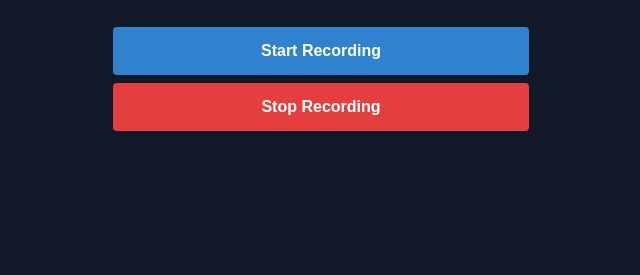
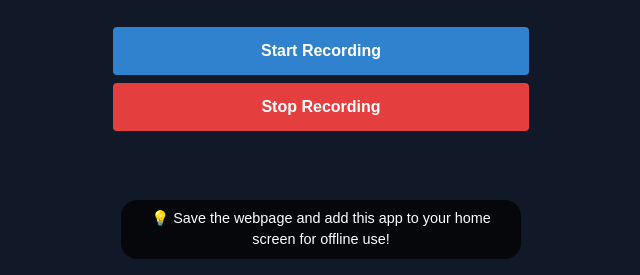
Before and after one commit to compzombie/EyeWitness, a FastAPI app: page / in a window 1280 px wide. Shown: the part 525-800 px from the top of the page, without its empty margins (319-959 px from the left). Run offline with FastAPI, Linux system fonts and the light colour scheme; some libraries are stand-ins or nearby versions.

Commit message:
install banner

```diff
--- a/static/css/style.css
+++ b/static/css/style.css
@@ -212,3 +212,21 @@ body {
 .btn-share:hover {
   background-color: #2f855a; /* Green-700 */
 }
+
+/* Simple install info banner */
+.install-info {
+  position: fixed;
+  bottom: 1rem;
+  left: 0;
+  right: 0;
+  background-color: rgba(0, 0, 0, 0.7);
+  color: white;
+  text-align: center;
+  padding: 0.5rem 1rem;
+  font-size: 0.9rem;
+  z-index: 90;
+  margin: 0 auto;
+  max-width: 90%;
+  width: 400px;
+  border-radius: 1rem;
+}
--- a/static/index.html
+++ b/static/index.html
@@ -48,6 +48,11 @@
   <!-- Hidden file explorer input -->
   <input type="file" id="localPathInput" webkitdirectory directory multiple class="hidden">
 
+  <!-- Simple Install Info Banner -->
+  <div class="install-info">
+    💡 Save the webpage and add this app to your home screen for offline use!
+  </div>
+
   <!-- Import external JavaScript -->
   <script src="/static/js/script.js"></script>
   <script>
```
Also changed, not shown: static/icons/share-ios.svg (added).
